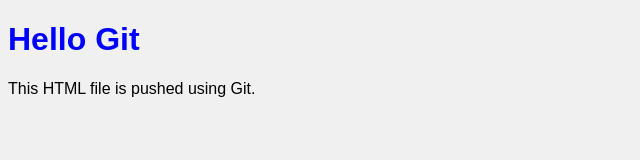
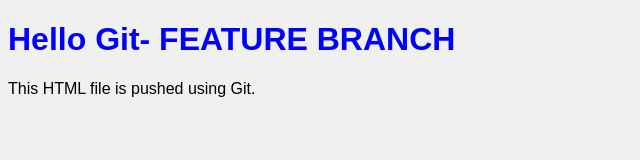
Before and after one commit to shubham26-source/JenkinsJava, a plain HTML site: page index.html in a window 1280 px wide. Shown: the whole page, without its empty margins (0-640 px from the left). Drawn offline with Linux system fonts and the light colour scheme.

Commit message:
Update HTML in feature branch

```diff
--- a/index.html
+++ b/index.html
@@ -5,7 +5,7 @@
     <link rel="stylesheet" href="style.css">
 </head>
 <body>
-    <h1>Hello Git</h1>
+    <h1>Hello Git- FEATURE BRANCH</h1>
     <p>This HTML file is pushed using Git.</p>
 </body>
 </html>
```
